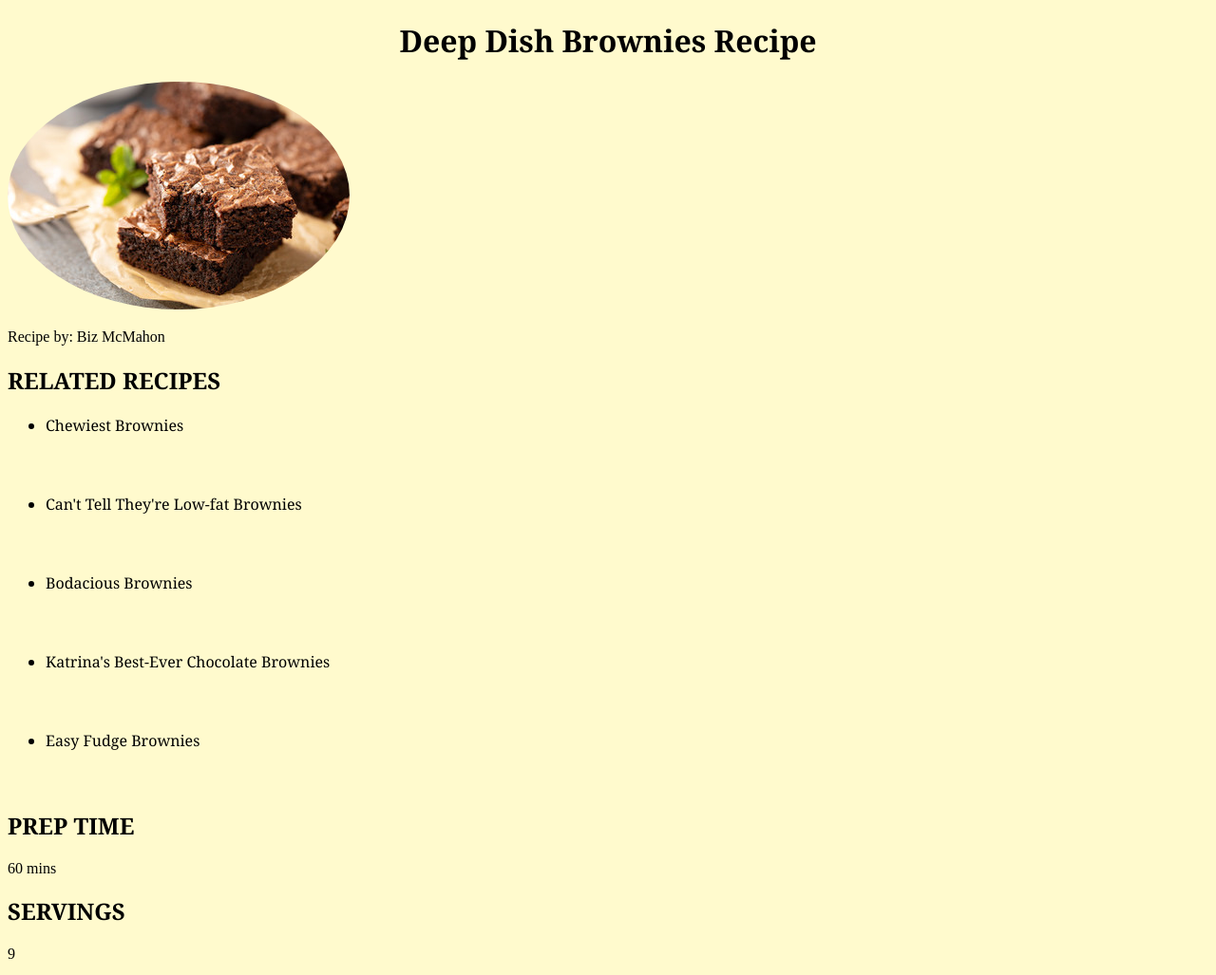
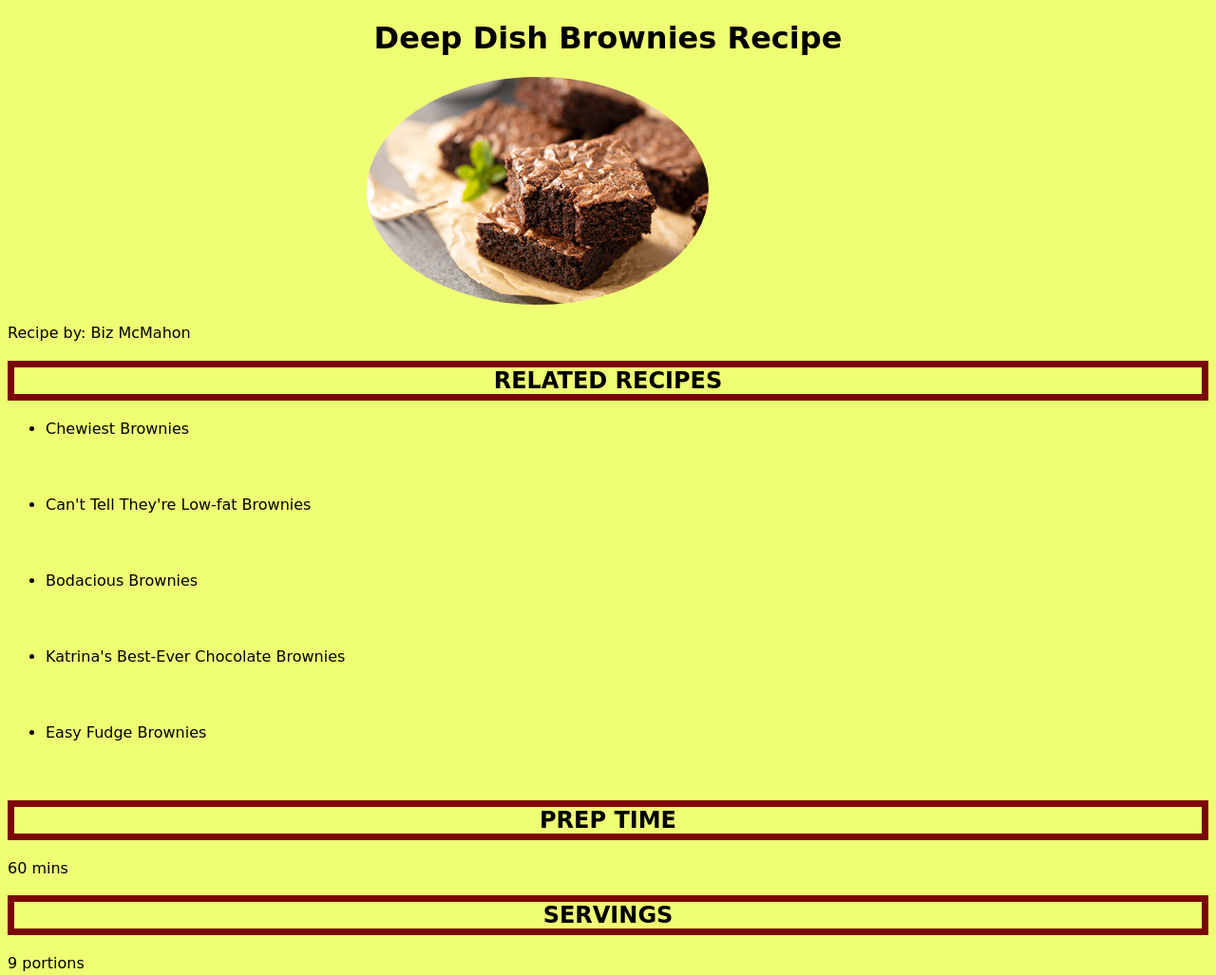
Before and after one commit to EduardoBeta/brownieProject, a plain HTML site: page index.html in a window 1280 px wide. Shown: the top 1027 px of the page at 95% size. Drawn offline with Linux system fonts and the light colour scheme.

Commit message:
Add files via upload

```diff
--- a/css/styles.css
+++ b/css/styles.css
@@ -1,23 +1,47 @@
 body {
-    background-color:lemonchiffon;
+    background-color:rgb(239, 255, 116);
 }
 
 h1 {
-    font-family: Georgia, 'Times New Roman', Times, serif;
-    text-align:center;
+    text-align: center; /* Centra el texto del título */
+}
+
+
+h1 {
+    font-family: cursive;
 
 }
 
 h2,h3,h4,h5,h5 {
-   font-family: Georgia, 'Times New Roman', Times, serif;
+   font-family: cursive;
    text-transform: uppercase;
 }
 
 img {
-    border-radius:50% ;
+    border-radius:60% ;
+    margin-left: 10cm;
 }
 
+
 li {
-    font-family: Georgia, 'Times New Roman', Times, serif;
+    font-family:cursive;
     margin-bottom: 5%;
 }
+
+
+p {
+    font-family: cursive;
+}
+
+h2 {
+     border: 7px solid rgb(122, 5, 5);
+     text-align:center;
+}
+
+h2 {
+    font-style: unset;
+}
+
+p {
+    font-family: cursive;
+}
--- a/index.html
+++ b/index.html
@@ -9,7 +9,7 @@
  <body>
      <h1>Deep Dish Brownies Recipe</h1>
      <img src="img/brownieproject.jpg" alt="Brownie">
-     <p>Recipe by: Biz McMahon</p>
+     <p>  Recipe by: Biz McMahon</p>
      <h2>RELATED RECIPES</h2>
      <ul>
          <li>Chewiest Brownies</li>
@@ -21,7 +21,7 @@
      <h2>PREP TIME</h2>
      <p>60 mins</p>
      <h2>SERVINGS</h2>
-     <p>9</p>
+     <p> 9 portions</p>
      <h2>INGREDIENTS</h2>
      <ul>
          <li>3/4 cup butter, melted</li>
```
